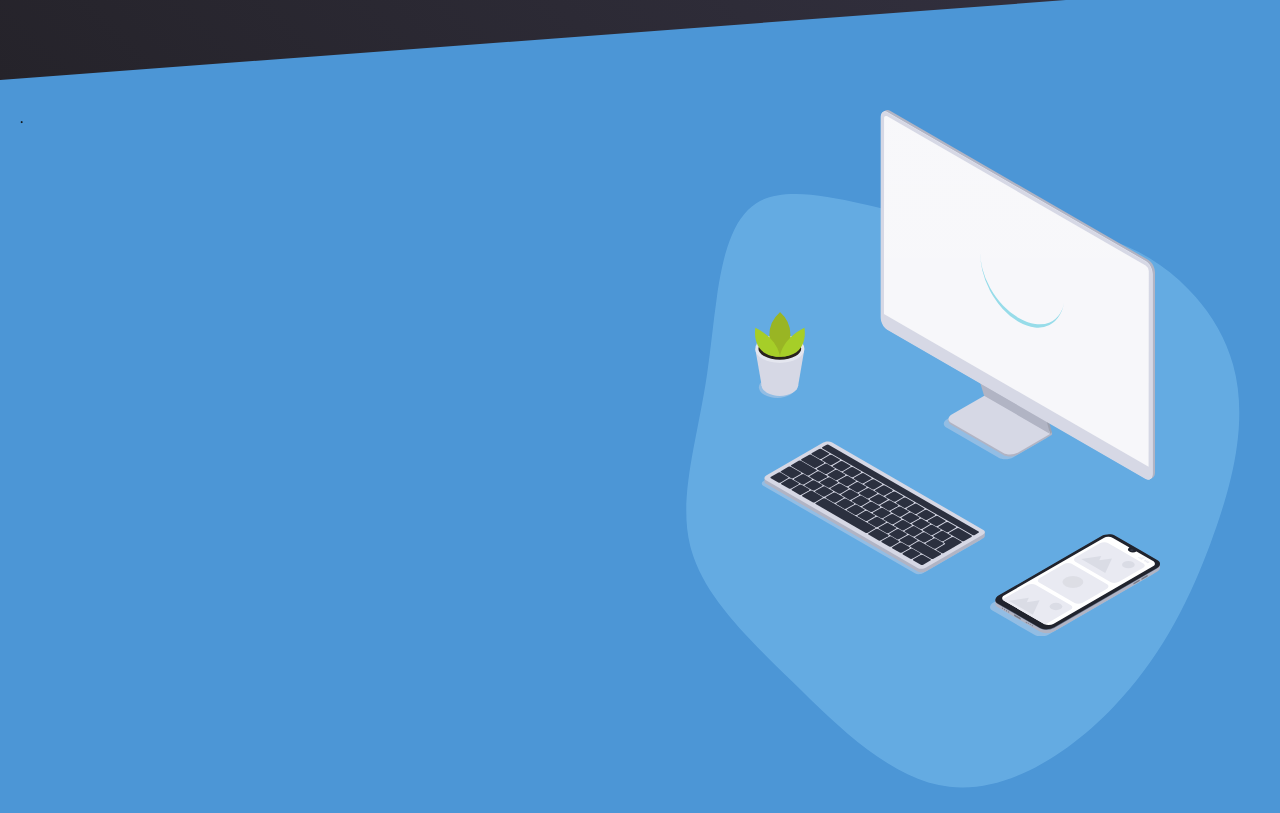
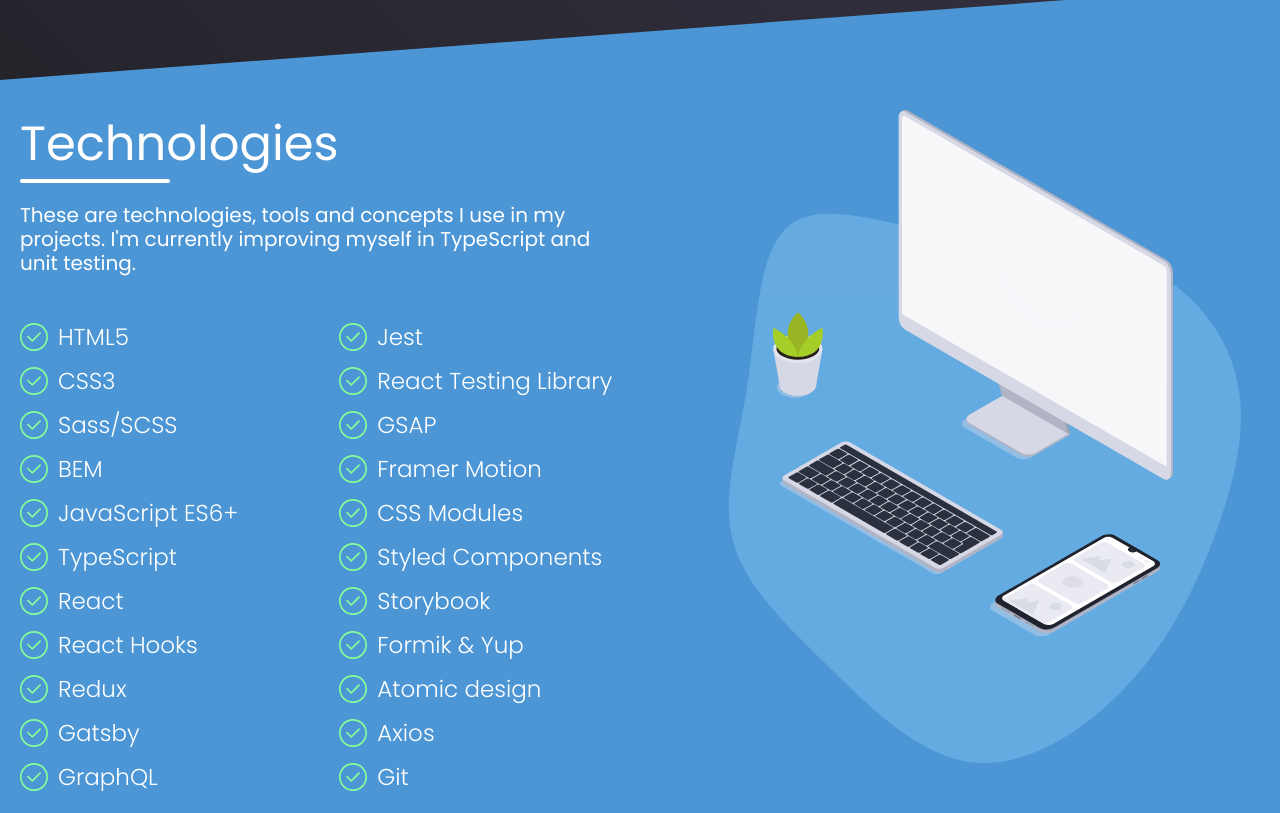
Before and after one commit to tobiaszmaj/portfolio, a Gatsby site: page / in a window 1280 px wide. Shown: the part 720-1533 px from the top of the page. Built offline with nearby package versions, Linux system fonts and the light colour scheme; Gatsby itself is replaced by a stand-in of ours.

Commit message:
Added technologies section

```diff
--- a/src/components/molecules/LandingImage/LandingImage.tsx
+++ b/src/components/molecules/LandingImage/LandingImage.tsx
@@ -191,9 +191,9 @@
         );
         tl.to(text, { duration: 1, text: name }, 'show');
         tl.addLabel('hide');
-        tl.to(backspace, { fill: 'rgb(158, 221, 255)', delay: 1.8 }, 'hide');
-        tl.to(text, { duration: 1, text: ' ', delay: 2 }, 'hide');
-        tl.to(technologyImg, { duration: 1, autoAlpha: 0, delay: 2 }, 'hide');
+        tl.to(backspace, { fill: 'rgb(158, 221, 255)', delay: 1.2 }, 'hide');
+        tl.to(text, { duration: 1, text: ' ', delay: 1.5 }, 'hide');
+        tl.to(technologyImg, { duration: 1, autoAlpha: 0, delay: 1.5 }, 'hide');
         tl.to(backspace, { fill: 'rgb(43, 48, 63)' });
       });
     }
--- a/src/components/organisms/Header/Header.tsx
+++ b/src/components/organisms/Header/Header.tsx
@@ -117,7 +117,6 @@
         links,
         { autoAlpha: 0, y: -50 },
         {
-          duration: 1,
           autoAlpha: 1,
           y: 0,
           delay: 4,
--- a/src/components/organisms/Technologies/Technologies.tsx
+++ b/src/components/organisms/Technologies/Technologies.tsx
@@ -1,7 +1,13 @@
-import React from 'react';
+import React, { useState, useRef, useEffect } from 'react';
+import gsap from 'gsap';
 import styled from 'styled-components';
 import Content from 'components/atoms/Content/Content';
 import LandingImage from 'components/molecules/LandingImage/LandingImage';
+import checkmarkIcon from 'assets/icons/checkmark.svg';
+
+interface Props {
+  readonly isActive: boolean;
+}
 
 const Wrapper = styled.section`
 position: relative;
@@ -18,20 +24,159 @@
   }
 `;
 
-const InnerWrapper = styled.div`
+const Main = styled.div`
   display: flex;
   justify-content: space-between;
   padding: 30px 0 150px;
+  color: ${({ theme }) => theme.white};
+`;
+
+const InnerWrapper = styled.div`
+  display: flex;
+  flex-direction: column;
+`;
+
+const StyledInnerWrapper = styled(InnerWrapper)`
+  margin: 10px 0 20px;
+`;
+
+const ListsWrapper = styled.div`
+  display: flex;
+  flex-wrap: wrap;
+  justify-content: space-between;
+`;
+
+const Heading = styled.h2<Props>`
+  position: relative;
+  padding-bottom: 15px;
+  font-size: ${({ theme }) => theme.fontSize.xxl};
+  &:after {
+    content: '';
+    position: absolute;
+    left: 0;
+    bottom: 0;
+    width: 150px;
+    height: 4px;
+    background-color: ${({ theme }) => theme.white};
+    border-radius: 100px;
+    transition: 0.3s;
+    transform-origin: 0 50%;
+    transform: ${({ isActive }) => (isActive ? 'scaleX(1)' : 'scaleX(0)')};
+  }
+`;
+
+const Paragraph = styled.p`
+  padding: 20px 0;
+  font-size: ${({ theme }) => theme.fontSize.lg};
+  line-height: 24px;
+  max-width: 640px;
+`;
+
+const List = styled.ul`
+  display: flex;
+  flex-direction: column;
+`;
+
+const StyledList = styled(List)`
+  margin-right: 100px;
+`;
+
+const ListItem = styled.li`
+  display: flex;
+  align-items: center;
+  font-size: ${({ theme }) => theme.fontSize.xlg};
+  font-weight: ${({ theme }) => theme.light};
+  margin: 8px 0;
+  &:before {
+    content: '';
+    display: block;
+    width: 28px;
+    height: 28px;
+    background: url(${checkmarkIcon}) no-repeat center;
+    background-size: 100%;
+    margin-right: 10px;
+  }
 `;
 
 const Technologies = () => {
+  const [isLineActive, setIsLineActive] = useState(false);
+  const headerRef = useRef<HTMLDivElement>(null);
+  const list1Ref = useRef<HTMLUListElement>(null);
+  const list2Ref = useRef<HTMLUListElement>(null);
+
+  useEffect(() => {
+    const header = headerRef.current;
+    const firstList = list1Ref.current;
+    const secondList = list2Ref.current;
+
+    if (header && firstList && secondList) {
+      gsap.set([header, firstList, secondList], { autoAlpha: 0 });
+
+      const tl = gsap.timeline({
+        defaults: { ease: 'power3.inOut' },
+        scrollTrigger: {
+          trigger: header,
+        },
+      });
+
+      tl.to([header, firstList, secondList], { autoAlpha: 1 });
+      tl.from(header.children, {
+        autoAlpha: 0,
+        x: -30,
+        stagger: 0.3,
+        onComplete: () => setIsLineActive(true),
+      });
+      tl.from([firstList.children, secondList.children], {
+        autoAlpha: 0,
+        y: -20,
+        stagger: 0.05,
+      });
+    }
+  }, []);
+
   return (
     <Wrapper id="technologies">
       <Content>
+        <Main>
           <InnerWrapper>
-                    <div>.</div>
+            <StyledInnerWrapper ref={headerRef}>
+              <Heading isActive={isLineActive}>Technologies</Heading>
+              <Paragraph>
+                These are technologies, tools and concepts I use in my projects.
+                I'm currently improving myself in TypeScript and unit testing.
+              </Paragraph>
+            </StyledInnerWrapper>
+            <ListsWrapper>
+              <StyledList ref={list1Ref}>
+                <ListItem>HTML5</ListItem>
+                <ListItem>CSS3</ListItem>
+                <ListItem>Sass/SCSS</ListItem>
+                <ListItem>BEM</ListItem>
+                <ListItem>JavaScript ES6+</ListItem>
+                <ListItem>TypeScript</ListItem>
+                <ListItem>React</ListItem>
+                <ListItem>React Hooks</ListItem>
+                <ListItem>Redux</ListItem>
+                <ListItem>Gatsby</ListItem>
+                <ListItem>GraphQL</ListItem>
+              </StyledList>
+              <List ref={list2Ref}>
+                <ListItem>Jest</ListItem>
+                <ListItem>React Testing Library</ListItem>
+                <ListItem>GSAP</ListItem>
+                <ListItem>Framer Motion</ListItem>
+                <ListItem>CSS Modules</ListItem>
+                <ListItem>Styled Components</ListItem>
+                <ListItem>Storybook</ListItem>
+                <ListItem>Formik & Yup</ListItem>
+                <ListItem>Atomic design</ListItem>
+                <ListItem>Axios</ListItem>
+                <ListItem>Git</ListItem>
+              </List>
+            </ListsWrapper>
+          </InnerWrapper>
           <LandingImage />
-                </InnerWrapper>
+        </Main>
       </Content>
     </Wrapper>
   );
--- a/src/pages/index.tsx
+++ b/src/pages/index.tsx
@@ -9,8 +9,9 @@
     <SEO title="Home" />
     <Navbar />
     <Header />
-    <Technologies />
-    <div style={{ height: '1000px' }}></div>
+    <main>
+      <Technologies />
+    </main>
   </>
 );
 
--- a/src/theme/mainTheme.ts
+++ b/src/theme/mainTheme.ts
@@ -21,6 +21,7 @@
   dark: 'hsl(200, 15%, 8%)',
   dark100: 'hsl(251, 12%, 19%)',
   darkGradient: 'linear-gradient(45deg, #25232a 0%, #3c3a4e 100%)',
+  green: 'hsl(128, 50%, 47%)',
   blue: 'hsl(208, 63%, 57%)',
   blue100: 'hsl(208, 100%, 74%)',
   light: 300,
@@ -33,6 +34,7 @@
     s: '1.6rem',
     m: '1.8rem',
     lg: '2rem',
+    xlg: '2.3rem',
     xl: '2.8rem',
     xxl: '4.8rem',
     xxxl: '8.6rem',
```
Also changed, not shown: src/assets/icons/checkmark.svg (added). Lines whose indentation alone changed are shown as unchanged.
